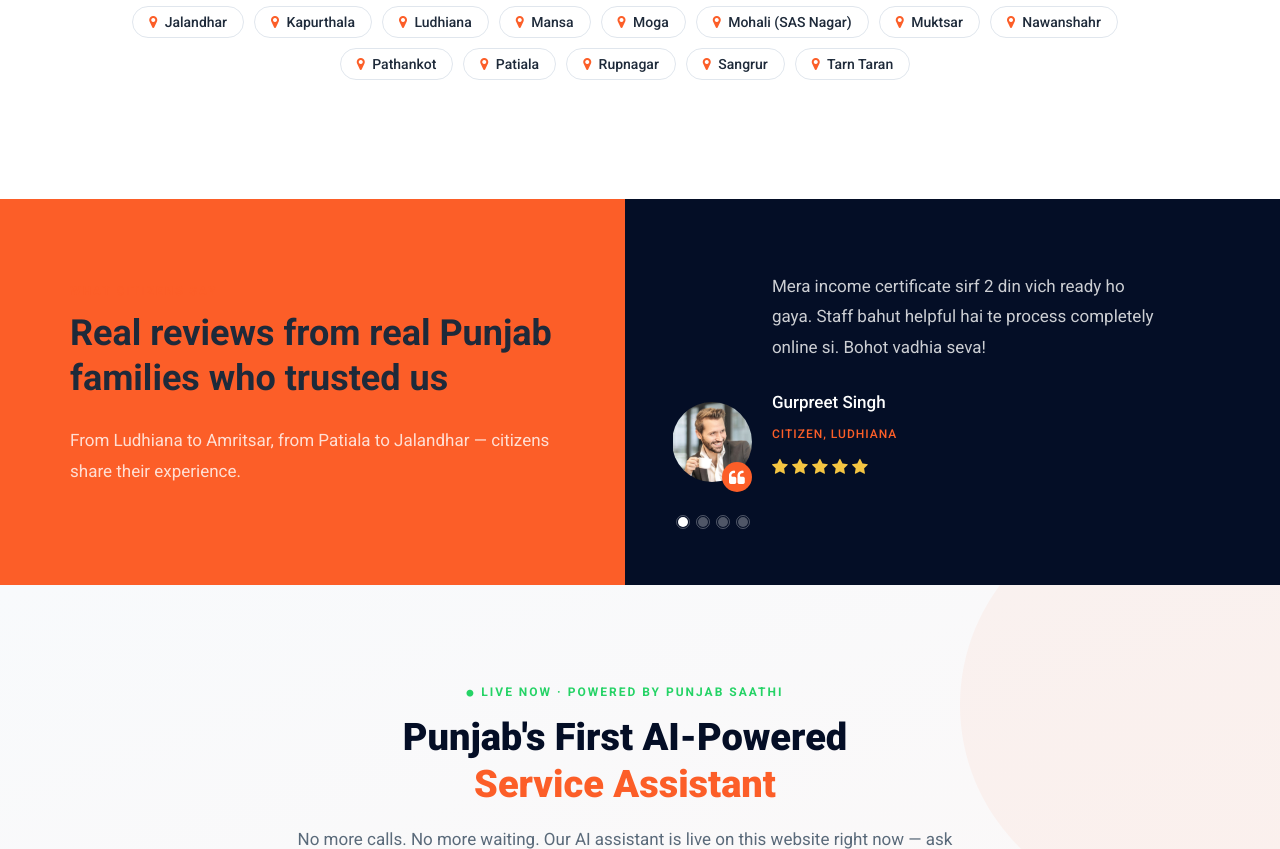
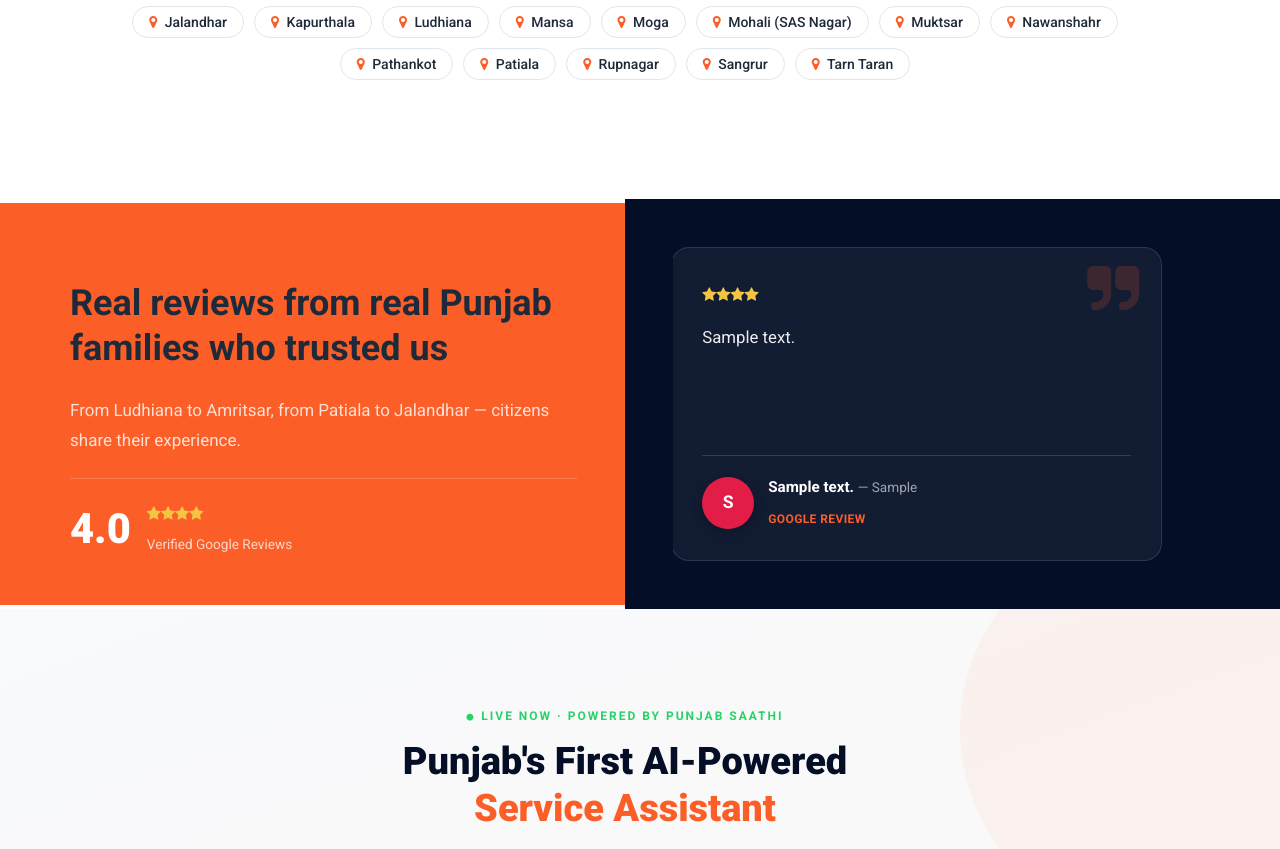
Before and after one commit to Punjabsaathi/Punjab-Saathi, a Laravel app: page /about in a window 1280 px wide. Shown: the part 5247-6096 px from the top of the page. Run offline with Laravel 12, Linux system fonts and the light colour scheme; tables that the repository leaves empty hold one stand-in row (values such as "Sample post"); some libraries are stand-ins or nearby versions; some web fonts are replaced.

Commit message:
New acount page

```diff
--- a/app/Http/Controllers/HomeController.php
+++ b/app/Http/Controllers/HomeController.php
@@ -45,7 +45,13 @@
             'serviceCategories', 'popularServices', 'categoryDisplay', 'googleReviews', 'reviewAvgRating'
         ));
     }
-    public function about()   { return view('pages.about'); }
+    public function about()
+    {
+        $googleReviews = GoogleReview::active()->orderBy('sort_order')->get();
+        $reviewAvgRating = $googleReviews->isNotEmpty() ? round($googleReviews->avg('rating'), 1) : null;
+
+        return view('pages.about', compact('googleReviews', 'reviewAvgRating'));
+    }
     public function services(){ return view('pages.services'); }
     public function projects(){ return view('pages.projects'); }
     public function blog()    { return view('pages.blog'); }
--- a/resources/views/pages/about.blade.php
+++ b/resources/views/pages/about.blade.php
@@ -495,67 +495,57 @@
 </section>
 
 {{-- ═══════════════════════════════════════════════ --}}
-{{-- TESTIMONIALS — same as homepage                --}}
+{{-- TESTIMONIALS — same real Google Reviews component as homepage --}}
 {{-- ═══════════════════════════════════════════════ --}}
-<section class="ftco-section ftco-no-pt ftco-no-pb testimony-section img">
+<section class="ftco-section ftco-no-pt ftco-no-pb testimony-section img psk-testimony">
     <div class="overlay"></div>
     <div class="container">
-        <div class="row ftco-animate justify-content-center">
+        <div class="row ftco-animate justify-content-center align-items-center">
             <div class="col-md-6 p-4 pl-md-0 py-md-5 pr-md-5 aside-stretch d-flex align-items-center">
                 <div class="heading-section heading-section-white">
                     <span class="subheading" style="color:#fff;">What Citizens Say</span>
                     <h2 class="mb-4" style="font-size:40px;">Real reviews from real Punjab families who trusted us</h2>
                     <p style="color:rgba(255,255,255,0.8);">From Ludhiana to Amritsar, from Patiala to Jalandhar — citizens share their experience.</p>
+
+                    @if($reviewAvgRating)
+                    <div class="psk-review-stat">
+                        <div class="psk-review-stat__score">{{ number_format($reviewAvgRating, 1) }}</div>
+                        <div>
+                            <div class="psk-review-stat__stars">
+                                @for($i = 0; $i < round($reviewAvgRating); $i++)<span class="fa fa-star"></span>@endfor
+                            </div>
+                            <div class="psk-review-stat__label">
+                                Verified Google Reviews
+                            </div>
+                        </div>
+                    </div>
+                    @endif
                 </div>
             </div>
             <div class="col-md-6 pl-md-5 py-4 py-md-5 aside-stretch-right">
                 <div class="carousel-testimony owl-carousel ftco-owl">
-                    @php
-                    $testimonials = [
-                    [
-                    'img' => 'person_1.jpg',
-                    'name' => 'Gurpreet Singh',
-                    'loc' => 'Ludhiana',
-                    'text' => 'Mera income certificate sirf 2 din vich ready ho gaya. Staff bahut helpful hai te process completely online si. Bohot vadhia seva!',
-                    ],
-                    [
-                    'img' => 'person_2.jpg',
-                    'name' => 'Harjinder Kaur',
-                    'loc' => 'Amritsar',
-                    'text' => "My daughter's scholarship form was submitted perfectly. Punjab Saathi saved us from going to the block office three times. Highly recommended.",
-                    ],
-                    [
-                    'img' => 'person_3.jpg',
-                    'name' => 'Rajesh Kumar',
-                    'loc' => 'Jalandhar',
-                    'text' => 'Aadhaar address correction in just one visit. The team knew exactly what documents were needed. Very professional and affordable service.',
-                    ],
-                    [
-                    'img' => 'person_1.jpg',
-                    'name' => 'Sukhwinder Kaur',
-                    'loc' => 'Patiala',
-                    'text' => 'Meri caste certificate di zaroorat si scholarship lyi. Punjab Saathi ne 3 din vich sab kuch kar ditta. WhatsApp te documents bheje te kaam ho gaya!',
-                    ],
-                    ];
-                    @endphp
-                    @foreach($testimonials as $t)
+                    @foreach($googleReviews as $review)
                     <div class="item">
-                        <div class="testimony-wrap py-4 pb-5 d-flex justify-content-between align-items-end">
-                            <div class="user-img" style="background-image: url({{ asset('images/' . $t['img']) }})">
-                                <span class="quote d-flex align-items-center justify-content-center">
-                                    <i class="fa fa-quote-left"></i>
-                                </span>
+                        <div class="psk-testimony-card">
+                            <span class="psk-testimony-card__bigquote fa fa-quote-right"></span>
+                            <div class="psk-testimony-card__stars">
+                                @for($i = 0; $i < $review->rating; $i++)<span class="fa fa-star"></span>@endfor
                             </div>
-                            <div class="text">
-                                <p class="mb-4">{{ $t['text'] }}</p>
-                                <p class="name">{{ $t['name'] }}</p>
-                                <span class="position">Citizen, {{ $t['loc'] }}</span>
-                                <div class="mt-1" style="color:#f4c542;">
-                                    <span class="fa fa-star"></span>
-                                    <span class="fa fa-star"></span>
-                                    <span class="fa fa-star"></span>
-                                    <span class="fa fa-star"></span>
-                                    <span class="fa fa-star"></span>
+                            <p class="psk-testimony-card__text">{{ $review->review_text }}</p>
+                            <div class="psk-testimony-card__footer">
+                                <div class="psk-testimony-card__avatar" style="background:{{ $review->avatar_color }};">
+                                    {{ $review->initial }}
+                                </div>
+                                <div>
+                                    <p class="psk-testimony-card__name">
+                                        {{ $review->reviewer_name }}
+                                        @if($review->city)
+                                            <span class="psk-testimony-card__city">— {{ $review->city }}</span>
+                                        @endif
+                                    </p>
+                                    <span class="psk-testimony-card__source">
+                                        Google Review
+                                    </span>
                                 </div>
                             </div>
                         </div>
@@ -566,6 +556,97 @@
         </div>
     </div>
 </section>
+
+@push('styles')
+<style>
+.psk-review-stat {
+    display: flex;
+    align-items: center;
+    gap: 16px;
+    margin-top: 22px;
+    padding-top: 22px;
+    border-top: 1px solid rgba(255,255,255,0.18);
+}
+.psk-review-stat__score {
+    font-size: 2.6rem;
+    font-weight: 800;
+    color: #fff;
+    line-height: 1;
+}
+.psk-review-stat__stars { color: #f4c542; font-size: 0.95rem; margin-bottom: 4px; }
+.psk-review-stat__label { color: rgba(255,255,255,0.75); font-size: 0.85rem; }
+
+.psk-testimony-card {
+    position: relative;
+    background: rgba(255,255,255,0.06);
+    border: 1px solid rgba(255,255,255,0.12);
+    backdrop-filter: blur(6px);
+    border-radius: 18px;
+    padding: 34px 30px 28px;
+    overflow: hidden;
+}
+.psk-testimony-card__bigquote {
+    position: absolute;
+    top: 14px;
+    right: 22px;
+    font-size: 3.5rem;
+    color: rgba(252,94,40,0.18);
+    line-height: 1;
+}
+.psk-testimony-card__stars { color: #f4c542; font-size: 0.95rem; margin-bottom: 14px; }
+.psk-testimony-card__text {
+    color: rgba(255,255,255,0.92);
+    font-size: 1.05rem;
+    line-height: 1.75;
+    min-height: 110px;
+    margin-bottom: 22px;
+    position: relative;
+    z-index: 1;
+}
+.psk-testimony-card__footer {
+    display: flex;
+    align-items: center;
+    gap: 14px;
+    padding-top: 18px;
+    border-top: 1px solid rgba(255,255,255,0.14);
+}
+.psk-testimony-card__avatar {
+    width: 52px;
+    height: 52px;
+    border-radius: 50%;
+    flex-shrink: 0;
+    display: flex;
+    align-items: center;
+    justify-content: center;
+    color: #fff;
+    font-weight: 700;
+    font-size: 1.1rem;
+    box-shadow: 0 4px 14px rgba(0,0,0,0.25);
+}
+.psk-testimony-card__name { color: #fff; font-weight: 600; margin: 0; font-size: 0.95rem; }
+.psk-testimony-card__city { color: rgba(255,255,255,0.6); font-weight: 400; font-size: 0.85rem; }
+.psk-testimony-card__source { color: #fc5e28; font-size: 0.75rem; font-weight: 600; text-transform: uppercase; letter-spacing: 0.4px; }
+
+.psk-testimony .owl-dots { text-align: left; margin-top: 22px; }
+.psk-testimony .owl-dots .owl-dot span {
+    width: 8px;
+    height: 8px;
+    margin: 0 4px 0 0;
+    background: rgba(255,255,255,0.3);
+    transition: all 0.25s ease;
+}
+.psk-testimony .owl-dots .owl-dot.active span {
+    width: 24px;
+    border-radius: 5px;
+    background: #fc5e28;
+}
+
+@media (max-width: 767px) {
+    .psk-testimony-card { padding: 26px 22px 22px; }
+    .psk-testimony-card__text { min-height: 0; }
+}
+</style>
+@endpush
 
 {{-- ═══════════════════════════════════════════════ --}}
 {{-- CTA BANNER — same style as homepage intro      --}}
```
